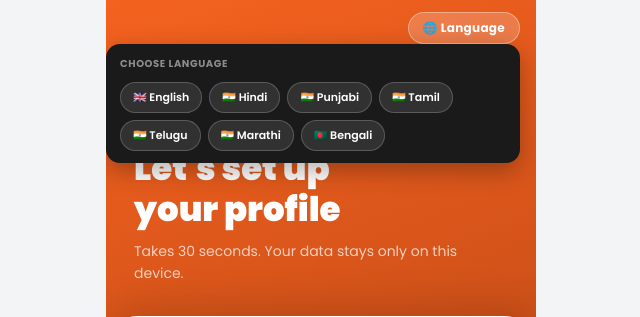
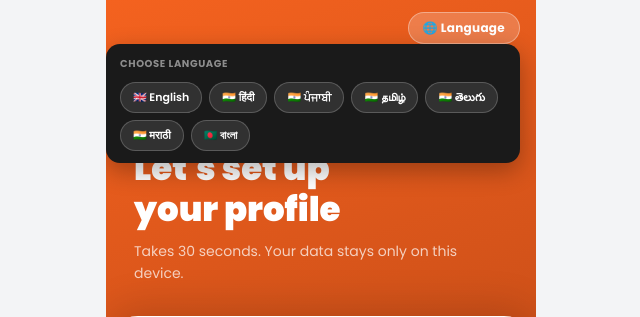
Before and after one commit to shivendrapratpsingh/THE-IAS-AI-, a Flask app: template templates/onboarding.html in a window 1280 px wide, after a click on "🌐 Language". Shown: the top 317 px of the page, without its empty margins (319-959 px from the left). Run offline with Flask 3, Linux system fonts and the light colour scheme; the template is opened without the code that fills it, so the values that code supplies are empty; some libraries are stand-ins or nearby versions.

Commit message:
native language names in selector; fix Python 3.9 crash

```diff
--- a/templates/onboarding.html
+++ b/templates/onboarding.html
@@ -131,12 +131,12 @@
       <div style="font-size:10px; font-weight:700; text-transform:uppercase; color:rgba(255,255,255,.5); letter-spacing:.6px; margin-bottom:10px;">Choose Language</div>
       <div style="display:flex; flex-wrap:wrap; gap:7px;">
         <button onclick="setObLang('en')"   class="ob-lang-pill">🇬🇧 English</button>
-        <button onclick="setObLang('hi')"   class="ob-lang-pill">🇮🇳 Hindi</button>
-        <button onclick="setObLang('pa')"   class="ob-lang-pill">🇮🇳 Punjabi</button>
-        <button onclick="setObLang('ta')"   class="ob-lang-pill">🇮🇳 Tamil</button>
-        <button onclick="setObLang('te')"   class="ob-lang-pill">🇮🇳 Telugu</button>
-        <button onclick="setObLang('mr')"   class="ob-lang-pill">🇮🇳 Marathi</button>
-        <button onclick="setObLang('bn')"   class="ob-lang-pill">🇧🇩 Bengali</button>
+        <button onclick="setObLang('hi')"   class="ob-lang-pill">🇮🇳 हिंदी</button>
+        <button onclick="setObLang('pa')"   class="ob-lang-pill">🇮🇳 ਪੰਜਾਬੀ</button>
+        <button onclick="setObLang('ta')"   class="ob-lang-pill">🇮🇳 தமிழ்</button>
+        <button onclick="setObLang('te')"   class="ob-lang-pill">🇮🇳 తెలుగు</button>
+        <button onclick="setObLang('mr')"   class="ob-lang-pill">🇮🇳 मराठी</button>
+        <button onclick="setObLang('bn')"   class="ob-lang-pill">🇧🇩 বাংলা</button>
       </div>
     </div>
   </div>
```
